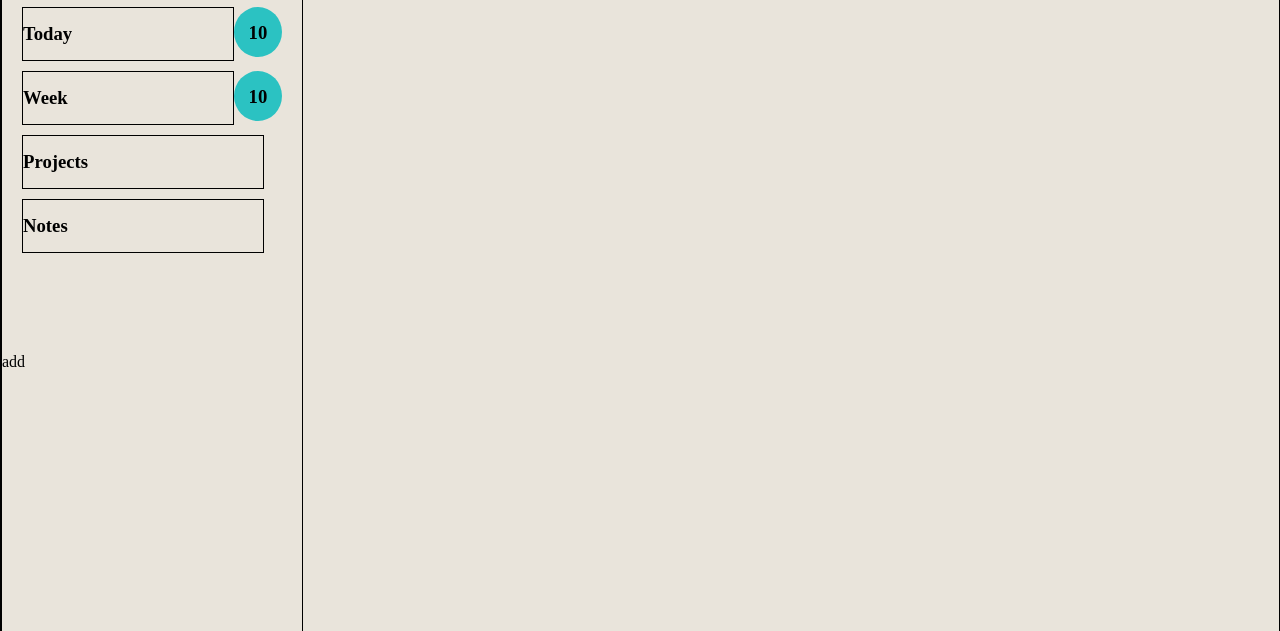
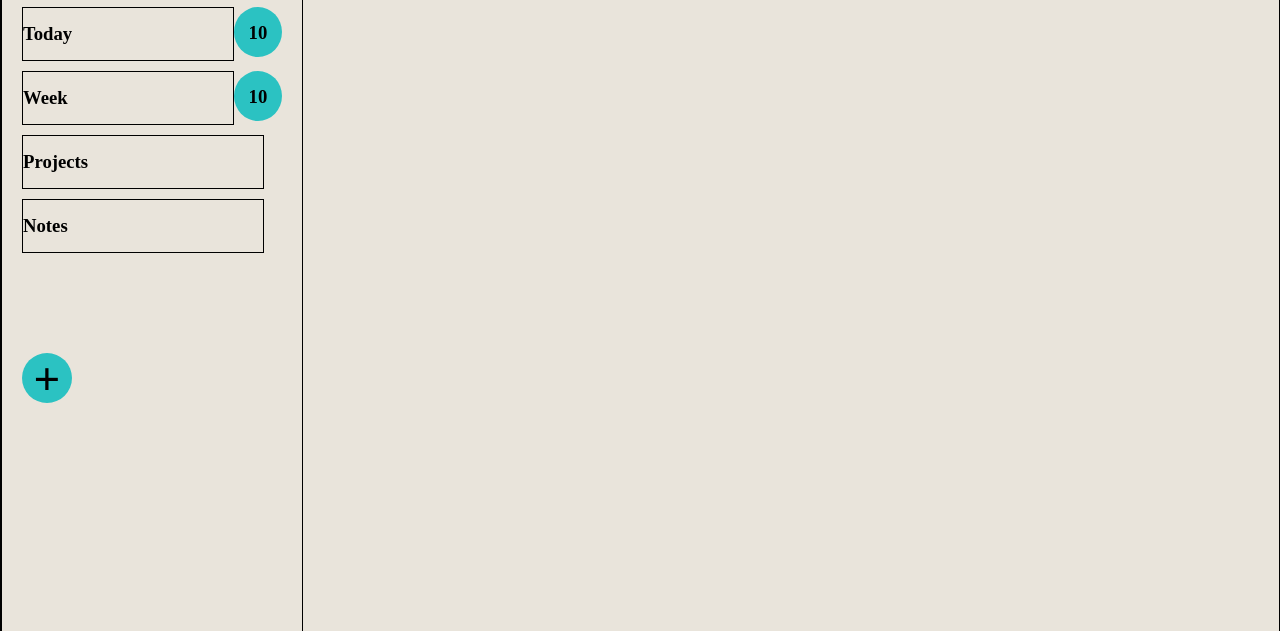
Before and after one commit to chapmancbVCU/todo-list, a website built with webpack: page dist/index.html in a window 1280 px wide. Shown: the part 169-800 px from the top of the page. Built offline with nearby package versions, Linux system fonts and the light colour scheme.

Commit message:
Added add item button and associated styling.

```diff
--- a/src/SideBar.js
+++ b/src/SideBar.js
@@ -26,7 +26,13 @@ export class SideBar {
     renderAddButton() {
         const addButtonContainer = document.createElement('div');
         addButtonContainer.classList.add('add-button-container');
-        addButtonContainer.textContent = 'add';
+
+        const addItemButton = document.createElement('button');
+        addItemButton.setAttribute('id', 'add-item-button');
+        addItemButton.classList.add('add-item-button');
+        addItemButton.textContent = '+'
+        addButtonContainer.appendChild(addItemButton);
+
         return addButtonContainer;
     }
     /**
--- a/src/css/styles.css
+++ b/src/css/styles.css
@@ -4,6 +4,11 @@
   Date Created: December 26, 2022
    Description: CSS Stylesheet for Todo List project.
 ******************************************************************************/
+:root {
+    --link-and-button-color: rgb(43, 194, 194);
+    --page-background: rgb(233, 228, 219);
+}
+
 * {
     margin: 0;
     padding: 0;
@@ -12,10 +17,25 @@
 .add-button-container {
     margin-top: 100px;
     margin-bottom: 30px;
+    display: flex;
+}
+
+.add-item-button {
+    margin-right: auto;
+    margin-left: 20px;
+    width: 50px;
+    height: 50px;
+
+    border-radius: 50px;
+    border: none;
+
+    background-color: var(--link-and-button-color);
+
+    font-size: 45px;
 }
 
 body {
-    background-color: rgb(233, 228, 219);
+    background-color: var(--page-background);
 }
 
 .categories {
@@ -125,7 +145,7 @@ h4 {
     margin-left: auto;
     margin-right: 20px;
 
-    background-color: rgb(43, 194, 194);
+    background-color: var(--link-and-button-color);
     border-radius: 100%;
 
     height: 35px;
```
Also changed, not shown: dist/main.js.
